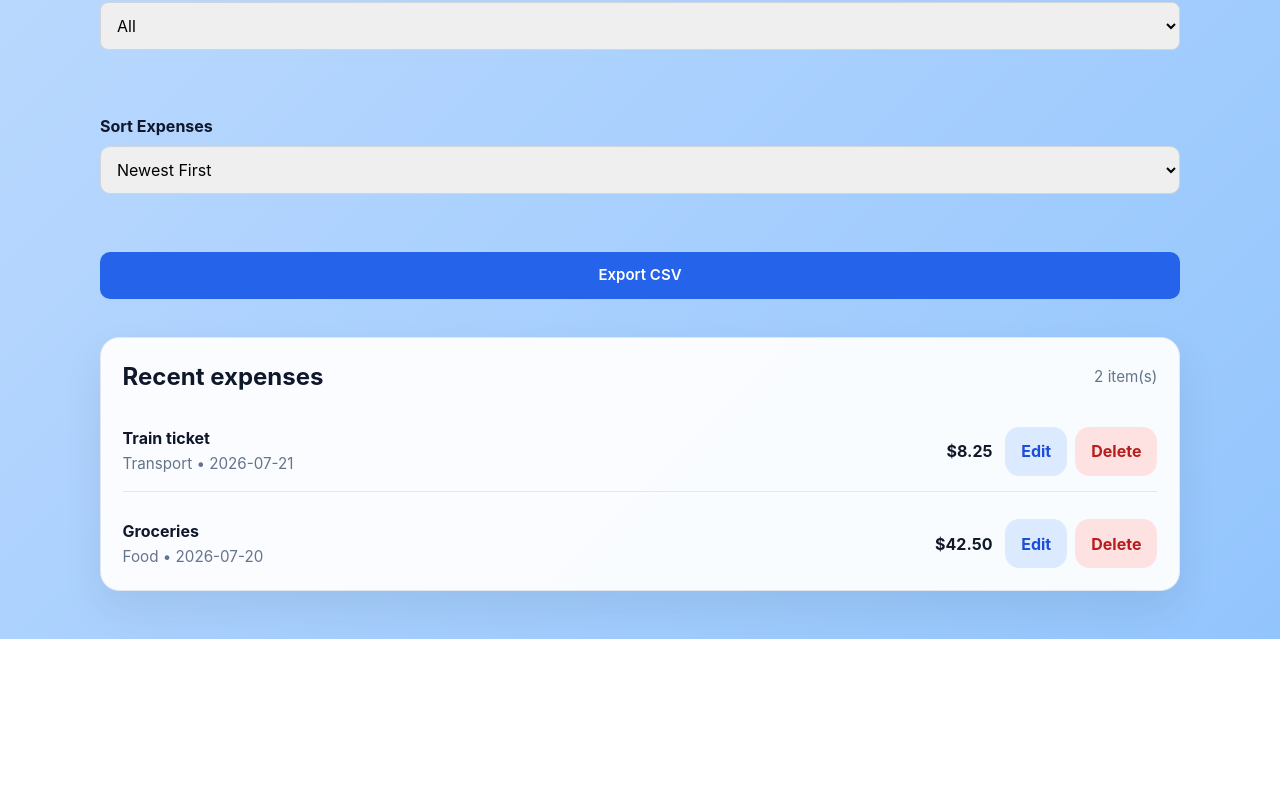
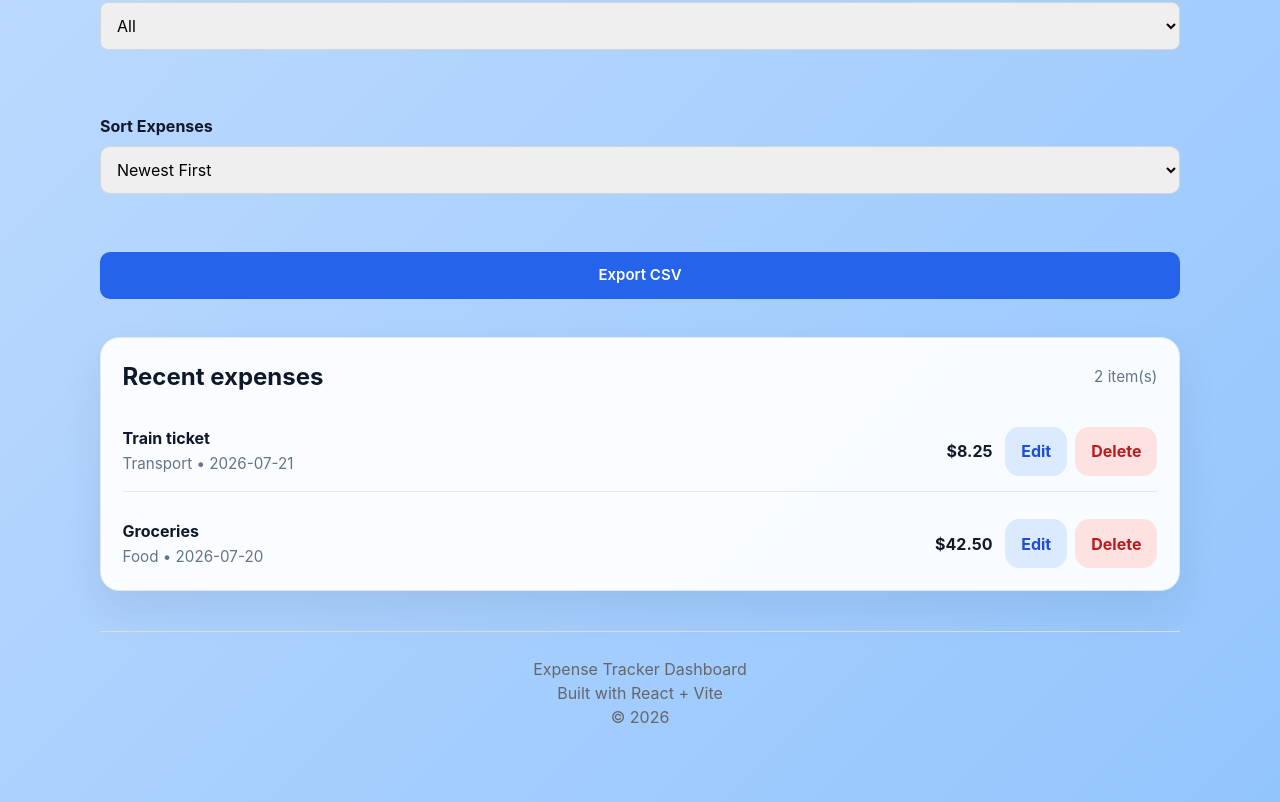
Before and after one commit to nirma-waleed/frontend-ai-capstone, a React (Vite) app in the folder week3-expense-tracker/: page / in a window 1280 px wide. Shown: the part 2471-3273 px from the top of the page. Before the commit the page ends 3110 px from the top, so only its background shows below. Built offline with nearby package versions, Linux system fonts and the light colour scheme.

Commit message:
style: polish UI with footer and improved interactions

```diff
--- a/week3-expense-tracker/src/App.css
+++ b/week3-expense-tracker/src/App.css
@@ -625,3 +625,28 @@ button:focus-visible {
     width: 100%;
   }
 }
+.footer {
+  margin-top: 40px;
+  padding: 25px;
+  text-align: center;
+  border-top: 1px solid #ddd;
+  color: #666;
+}
+
+.dark .footer {
+  border-color: #374151;
+  color: #d1d5db;
+}
+button {
+  transition: all 0.3s ease;
+}
+
+button:hover {
+  transform: translateY(-2px);
+}
+input:focus,
+select:focus {
+  outline: none;
+  border-color: #2563eb;
+  box-shadow: 0 0 8px rgba(37, 99, 235, 0.3);
+}
--- a/week3-expense-tracker/src/App.jsx
+++ b/week3-expense-tracker/src/App.jsx
@@ -1,3 +1,4 @@
+import Footer from "./components/Footer"
 import { ToastContainer, toast } from "react-toastify"
 import "react-toastify/dist/ReactToastify.css"
 import ExportCSV from "./components/ExportCSV"
@@ -322,6 +323,7 @@ toast.error("Expense deleted.")
   pauseOnHover
   theme="colored"
 />
+ <Footer/>
     </main>
   )
 }
--- a/week3-expense-tracker/src/components/ExpenseList.jsx
+++ b/week3-expense-tracker/src/components/ExpenseList.jsx
@@ -9,7 +9,7 @@ function ExpenseList({ expenses, onDelete, onEdit }) {
       </div>
 
       {expenses.length === 0 ? (
-        <p className="empty-state">No expenses yet. Add your first one above.</p>
+        <p className="empty-state"> No expenses found. <br />Add your first expense to start tracking your spending.</p>
       ) : (
         <ul className="expense-list">
           {expenses.map((expense) => (
--- /dev/null
+++ b/week3-expense-tracker/src/components/Footer.jsx
@@ -0,0 +1,11 @@
+function Footer() {
+  return (
+    <footer className="footer">
+      <p>Expense Tracker Dashboard</p>
+      <p>Built with React + Vite</p>
+      <p>© 2026</p>
+    </footer>
+  )
+}
+
+export default Footer
```
